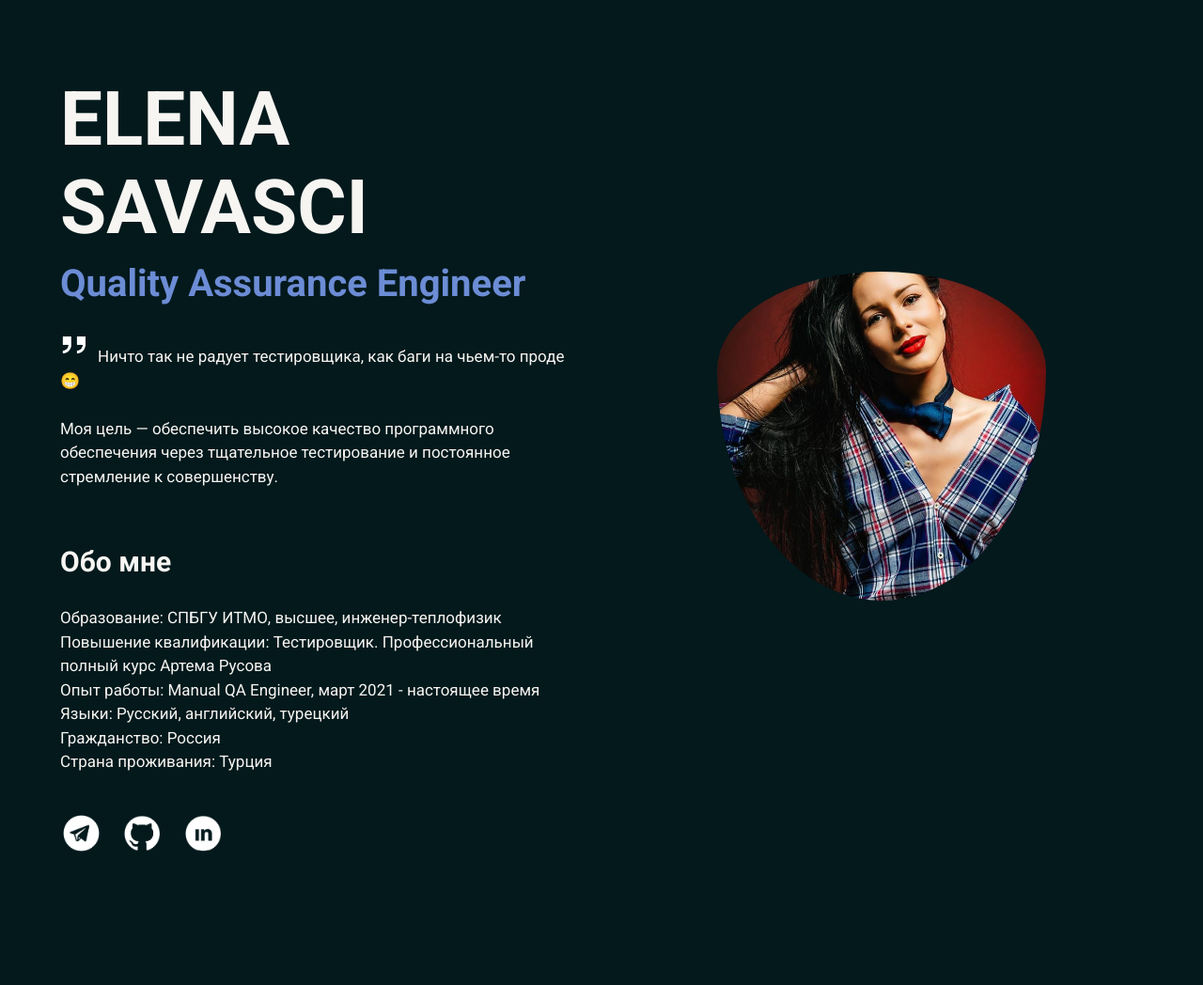
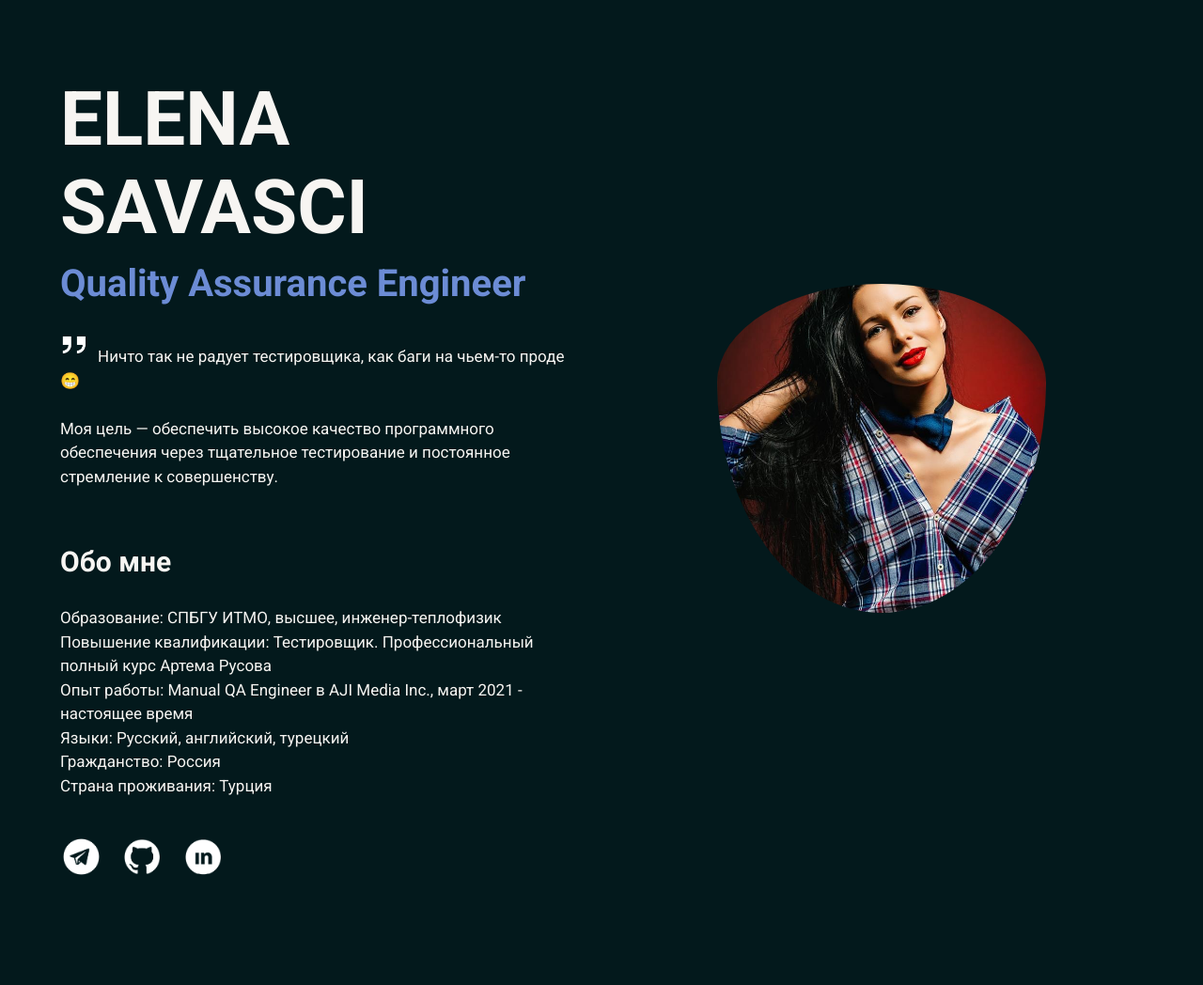
Before and after one commit to elsavasci/elsavasci.github.io, a plain HTML site: page index.html in a window 1280 px wide. Shown: the top 1048 px of the page at 94% size. Drawn offline with Linux system fonts and the light colour scheme.

Commit message:
Update index.html

```diff
--- a/index.html
+++ b/index.html
@@ -32,7 +32,7 @@
                     <h3>Обо мне</h3>
                     <p>Образование: СПБГУ ИТМО, высшее, инженер-теплофизик<br>
                        Повышение квалификации: Тестировщик. Профессиональный полный курс Артема Русова<br>
-                       Опыт работы: Manual QA Engineer, март 2021 - настоящее время<br>
+                       Опыт работы: Manual QA Engineer в AJI Media Inc., март 2021 - настоящее время<br>
                        Языки: Русский, английский, турецкий<br>
                        Гражданство: Россия<br>
                        Страна проживания: Турция
```
